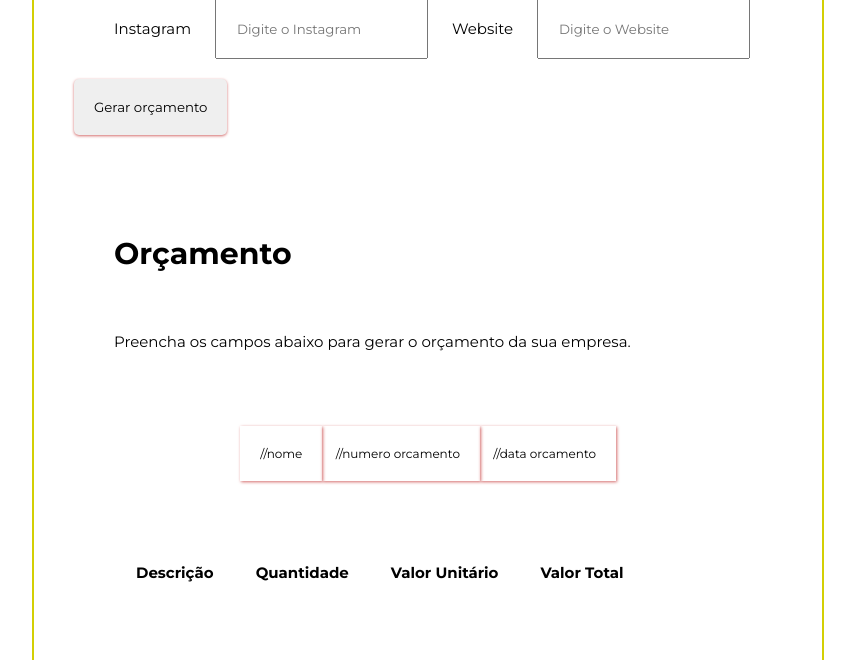
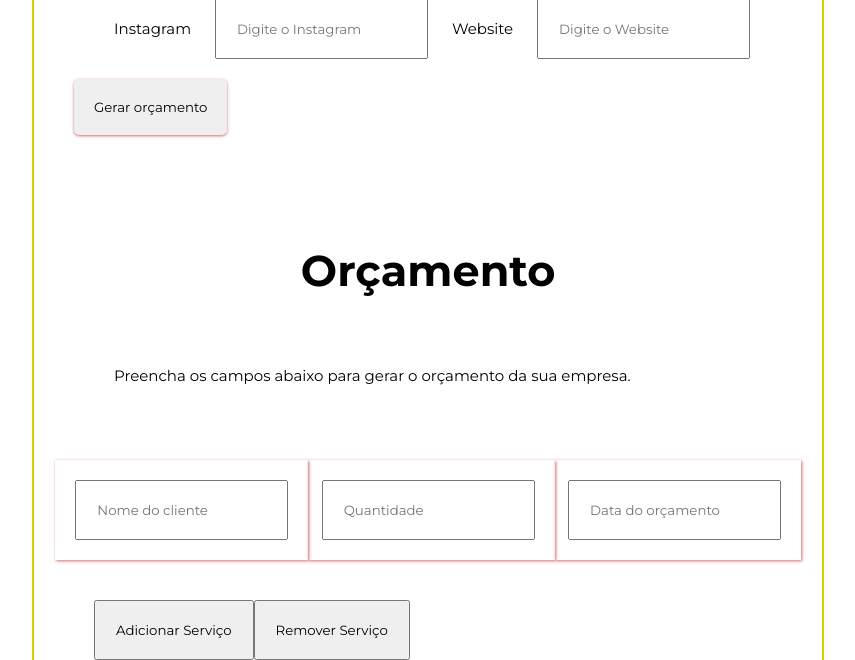
Before and after one commit to estevaosanjo/geradordeorcamentos, a Flask app: page / in a window 1280 px wide. Shown: the part 446-1106 px from the top of the page, without its empty margins (16-871 px from the left). Run offline with Flask 3, Linux system fonts and the light colour scheme; lists and menus that the app fills with data are empty; parts of the project's set-up code (start-up, migrations or seed data) failed here and were passed over.

Commit message:
Add section 'cards_orcamento' and 'rodape'

```diff
--- a/Templates/index.html
+++ b/Templates/index.html
@@ -61,21 +61,21 @@
                 <div class="conteudo">
 
                     <div class="titulo">
-                        <h1>Orçamento</h1>
-                        <p>Preencha os campos abaixo para gerar o orçamento da sua empresa.</p>
+                        <h1 class = "title">Orçamento</h1>
+                        <p class = "subtitle">Preencha os campos abaixo para gerar o orçamento da sua empresa.</p>
                     </div>
 
                     <div class="dados_cliente">
                         <div class="campo_cliente">
-                            //nome
+                            <input type="text" id="nome_cliente" name="nome_cliente" placeholder="Nome do cliente">
                         </div>
 
                         <div class="quantidade_orc">
-                            //numero orcamento
+                            <input type="text" id="quantidade_orc" name="quantidade_orc" placeholder="Quantidade">
                         </div>
 
                         <div class="data_orc">
-                            //data orcamento
+                            <input type="text" id="data_orc" name="data_orc" placeholder="Data do orçamento">
                         </div>
                     </div>
 
@@ -84,20 +84,50 @@
                         <table>
 
                             <thead>
+
                                 <th>Descrição</th>
+
                                 <th>Quantidade</th>
+
                                 <th>Valor Unitário</th>
+
                                 <th>Valor Total</th>
+
                             </thead>
 
+                            <button type="button" id="adicionar-servico">Adicionar Serviço</button>
+                            <button type="button" id="remover-servico">Remover Serviço</button>
+
+                        </table>
 
 
-                        </table>
                     </section>
 
+                    <section class ="cards-orcamento">
+
+                        <div class="forma-pagamento">
+
+                        </div>
+
+                        <div class="prazo-conclusao">
+
+                        </div>
+
+                        <div class="validade">
+
+                        </div>
+
+                        <div class="observacoes">
+
+                        </div>
+
+
+                    </section>
+                </div>
+
+                <div class="rodape">
 
                 </div>
-
             </div>
 
             <script src="{{ url_for('static', filename='js/script.js') }}"></script>
```
